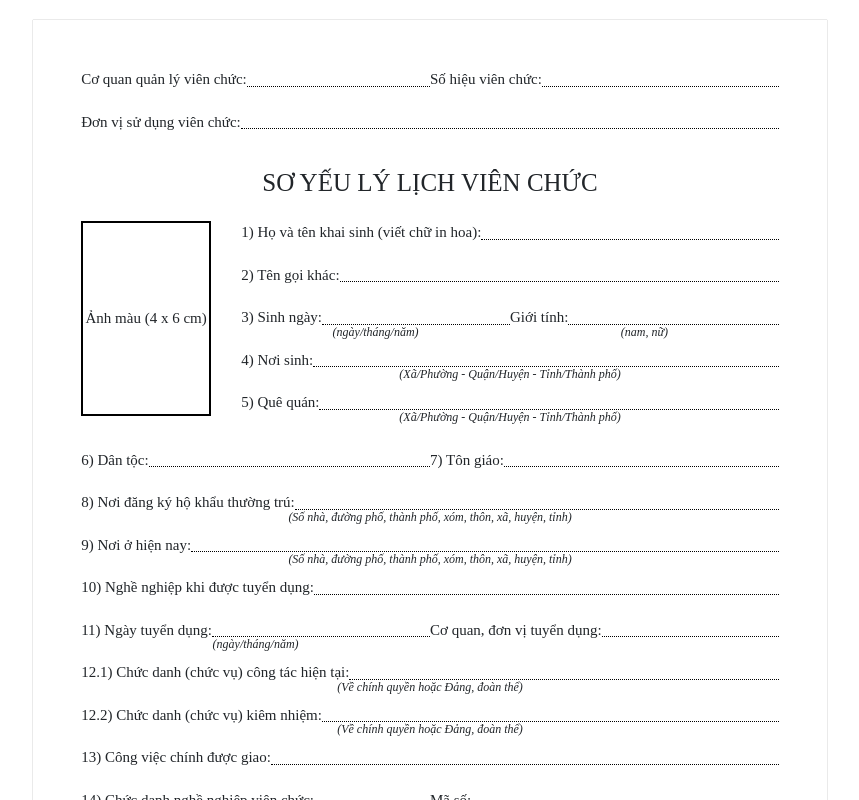
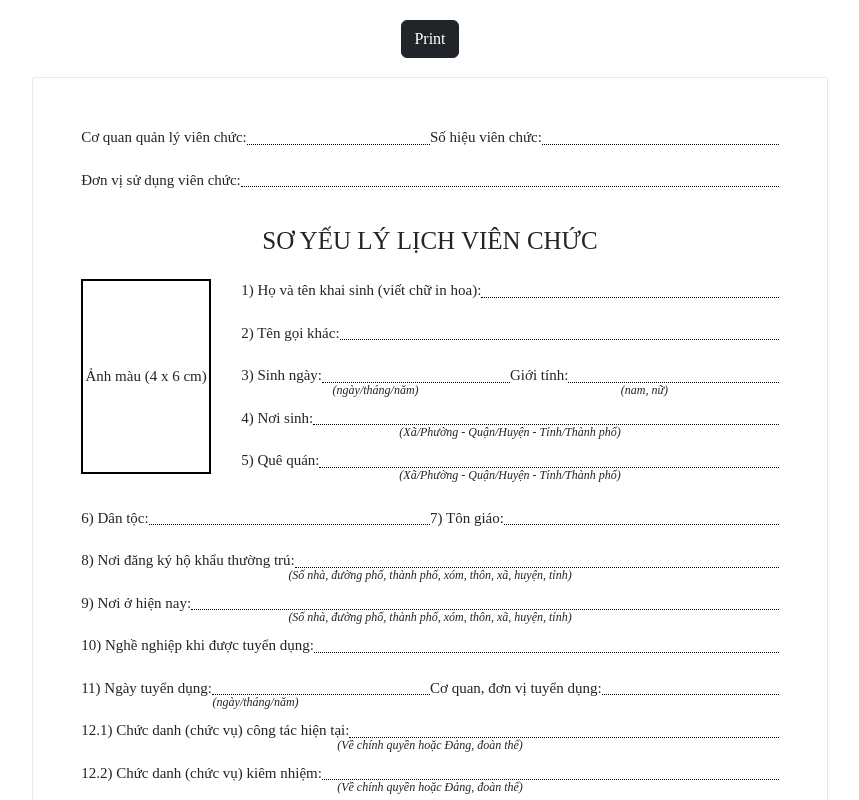
Before and after one commit to thanhdaibl1572002/modern-programming-technologies, a React (Create React App) app: page / in a window 1280 px wide. Shown: the top 800 px of the page, without its empty margins (210-1069 px from the left). Built offline with nearby package versions, Linux system fonts and the light colour scheme.

Commit message:
Update CurriculumVitae.jsx

```diff
--- a/src/CurriculumVitae.jsx
+++ b/src/CurriculumVitae.jsx
@@ -26,7 +26,7 @@ function CurriculumVitae() {
 
     return (
         <div className='main'>
-            {/* <button className='btn btn-dark' onClick={handlePrint}>Print</button> */}
+            <button className='btn btn-dark' onClick={handlePrint}>Print</button>
             <div className='pages' ref={printRef} style={{ rowGap: environment === 'edit' ? '15px' : '0' }}>
                 {pages.map((page, pageIndex) => (
                     <div className='page' key={pageIndex}>
```
